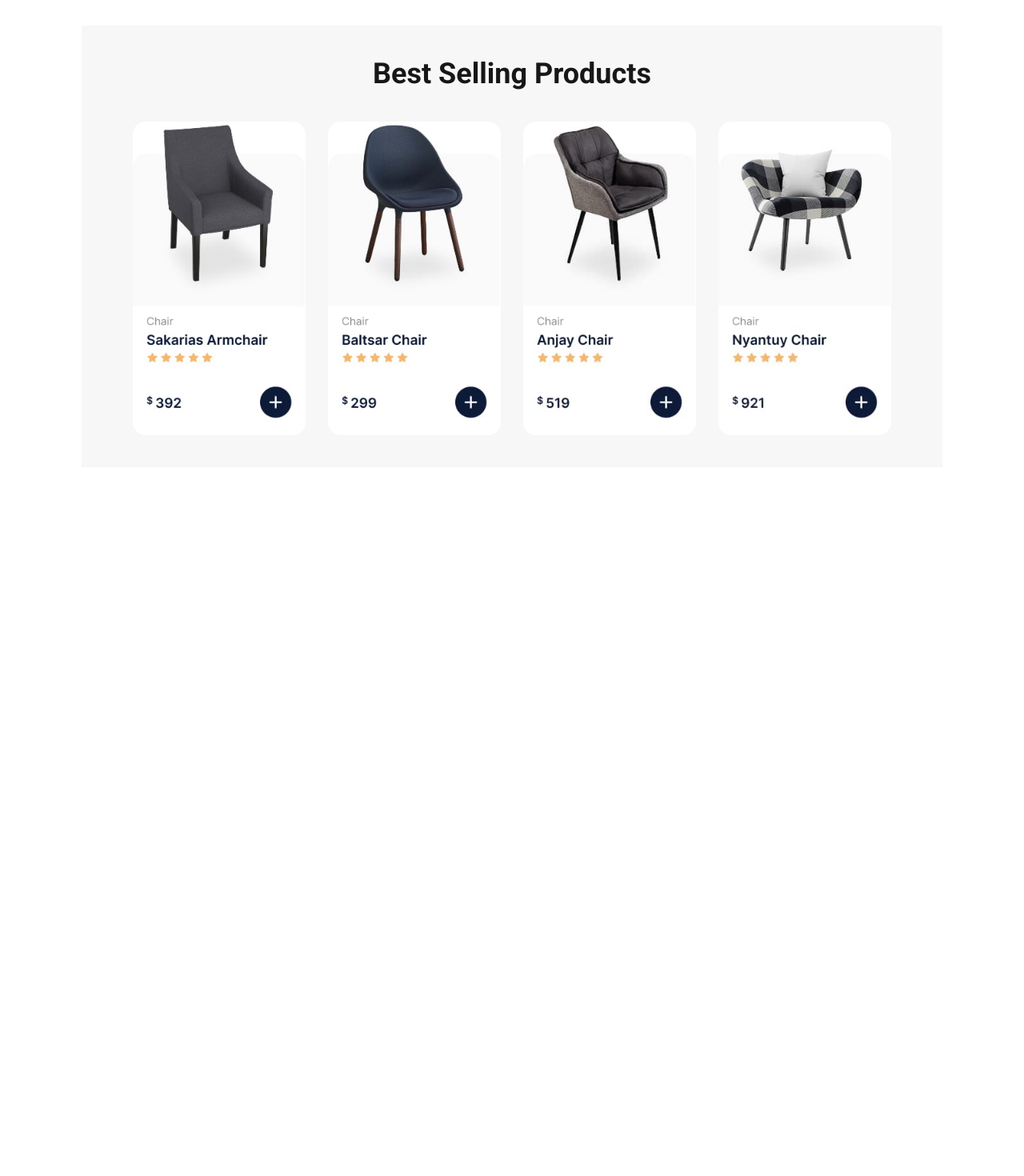
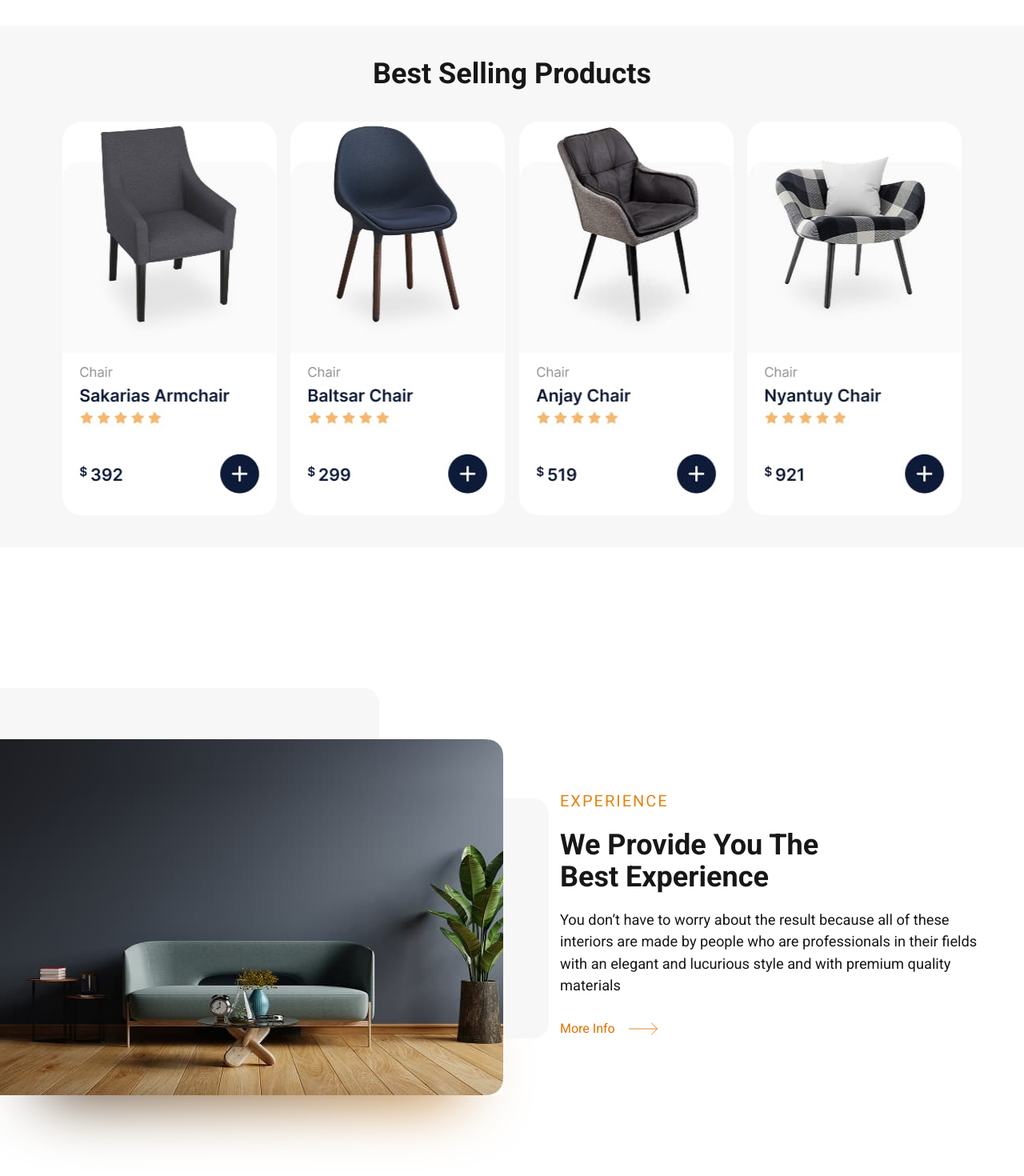
Before and after one commit to torn80beta/nova-fiber-llc, a Next.js app: page / in a window 1280 px wide. Shown: the part 1132-2602 px from the top of the page at 80% size. Before the commit the page ends 1716 px from the top, so only its background shows below. Built offline with nearby package versions, Linux system fonts and the light colour scheme.

Commit message:
experience section

```diff
--- /dev/null
+++ b/src/app/components/layout/Experiences.jsx
@@ -0,0 +1,51 @@
+import Image from "next/image";
+import { MoveRight } from "lucide-react";
+
+export default function Experiences() {
+  return (
+    <div
+      id="experiences"
+      className="max-w-360 py-40 xl:py-60 grid grid-cols-1 xl:grid-cols-2 gap-30 items-center justify-center overflow-hidden"
+    >
+      {/* Основной контейнер с картинкой */}
+      <div class="relative z-10 w-157.25 h-111.25">
+        {/*  Декоративная белая подложка (сверху слева)*/}
+        {/* <div class="absolute top-[-66] left-[-172] w-[600px] h-[66px] bg-[#F7F7F7] rounded-t-[20px] z-0"></div> */}
+        <div class="absolute -top-1/7 -left-1/5 w-150 h-16.5 bg-[#F7F7F7] rounded-t-[20px] z-0"></div>
+
+        {/*  Декоративная белая подложка (справа) */}
+        <div class="absolute top-1/6 -right-1/11 w-15 h-75 bg-[#F7F7F7] rounded-r-[20px] z-0"></div>
+
+        {/* ТЕНЬ */}
+        <div class="absolute bottom-0 left-1/2 -translate-x-1/2 w-[85%] h-15 bg-linear-to-br from-black to-[#f8941b] blur-2xl rounded-full z-[-1]"></div>
+
+        {/*  Сама фотография */}
+        <Image src="/image/experiences.jpg" alt="Experiences" fill={true} />
+      </div>
+
+      <div className="flex flex-col gap-5">
+        <p className="text-[1.25rem] text-[#E58411] tracking-widest">
+          EXPERIENCE
+        </p>
+
+        <p className="text-4xl font-bold  md:justify-self-start max-w-104">
+          We Provide You The <br /> Best Experience
+        </p>
+
+        <p className="max-w-139 text-[1.14rem]">
+          You don’t have to worry about the result because all of these
+          interiors are made by people who are professionals in their fields
+          with an elegant and lucurious style and with premium quality materials
+        </p>
+        <div className="flex flex-row justify-start items-center gap-3.5 cursor-pointer">
+          <p className="text-amber-600">More Info</p>
+          <MoveRight
+            className="text-amber-600 max-w-12"
+            strokeWidth={0.5}
+            size={42}
+          />
+        </div>
+      </div>
+    </div>
+  );
+}
--- a/src/app/components/layout/Hero.js
+++ b/src/app/components/layout/Hero.jsx
@@ -15,6 +15,9 @@ export default function Hero() {
             </a>
             <a href="#products" className="navbar-item">
               Products
+            </a>
+            <a href="#experiences" className="navbar-item">
+              Experience
             </a>
             <a href="#about" className="navbar-item">
               About Us
--- a/src/app/components/layout/Products.js
+++ b/src/app/components/layout/Products.jsx
@@ -5,19 +5,19 @@ export default function Products() {
   return (
     <div
       id="products"
-      className="py-10 max-w-360 px-16 bg-[#F7F7F7] flex flex-col gap-10"
+      className="py-10 max-w-360 px-22.5 bg-[#F7F7F7] flex flex-col gap-10"
     >
       <p className="text-3xl sm:text-4xl font-bold text-center">
         Best Selling Products
       </p>
       <div
         id="products"
-        className="grid grid-cols-1 sm:grid-cols-2 desktop:grid-cols-4 gap-7 items-center justify-center"
+        className="grid grid-cols-1 sm:grid-cols-2 desktop:grid-cols-4 gap-10.5 items-center justify-center"
       >
         {products.map((product) => (
           <div
             key={product.id}
-            className="relative overflow-hidden rounded-2xl h-98 w-54  justify-self-center cursor-pointer"
+            className="relative overflow-hidden rounded-3xl h-123 w-67  justify-self-center cursor-pointer"
           >
             <Image
               src={product.image}
--- a/src/app/page.js
+++ b/src/app/page.js
@@ -1,13 +1,15 @@
 import Features from "./components/layout/Features";
 import Hero from "./components/layout/Hero";
 import Products from "./components/layout/Products";
+import Experiences from "./components/layout/Experiences";
 
 export default function Home() {
   return (
-    <div className="flex flex-col items-center w-full ">
+    <div className="flex flex-col items-center w-full">
       <Hero />
       <Features />
       <Products />
+      <Experiences />
     </div>
   );
 }
```
Also changed, not shown: public/image/experiences.jpg (added), src/app/components/layout/Features.jsx (renamed from src/app/components/layout/Features.js).
